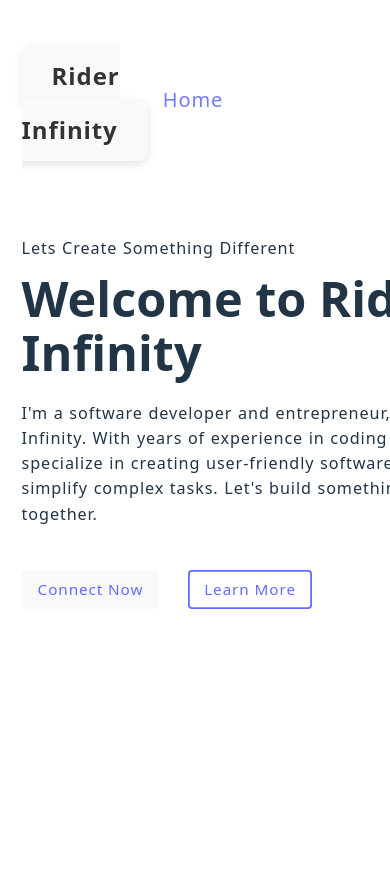
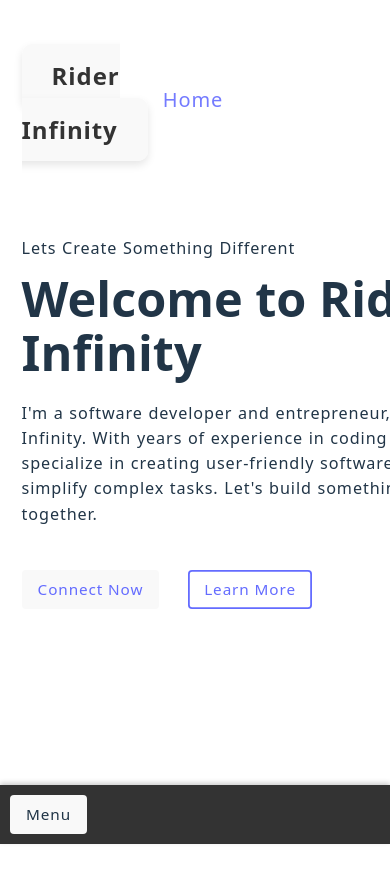
Before and after one commit to rider315/newgit, a React (Vite) app in the folder client/: page / in a window 390 px wide. Shown: the top 882 px of the page. Built offline with nearby package versions, Linux system fonts and the light colour scheme; no server answers; some icons are missing.

Commit message:
responsive settings

```diff
--- a/client/index.html
+++ b/client/index.html
@@ -7,7 +7,7 @@
     <link rel="icon" type="image/svg+xml" href="/images/favicon.png" />
     <meta name="viewport" content="width=device-width, initial-scale=1.0" />
     <script src="https://cdn.lordicon.com/lordicon.js"></script>
-    <title>Vite + React</title>
+    <title>Rider Infinity</title>
   </head>
   <body>
     <div id="root"></div>
--- a/client/src/pages/Home.css
+++ b/client/src/pages/Home.css
@@ -95,7 +95,7 @@
   }
 
 
-  @media screen and (max-width: 768px) {
+  /* @media screen and (max-width: 768px) {
     #particular_portfolio {
     height: 30%;
     width: 40%;
@@ -112,4 +112,70 @@
     border-image-slice: 9;
     border-style: solid;
     }
+  } */
+
+
+
+
+  /* Responsive CSS for #particular_portfolio section */
+@media screen and (max-width: 768px) {
+  #particular_portfolio {
+    height: auto;
+    width: 90%;
+    flex-basis: 100%;
+    padding: 20px;
+    margin-bottom: 20px;
   }
+
+  #particular_portfolio img {
+    width: 100%;
+    height: auto;
+  }
+
+  #particular_portfolio:hover > h3 {
+    margin-top: 0;
+    opacity: 1;
+  }
+}
+.taskbar {
+  display: none; /* Hide taskbar by default */
+}
+
+@media screen and (max-width: 768px) {
+  .taskbar {
+    display: block; /* Show taskbar on smaller screens */
+    position: fixed;
+    bottom: 0;
+    left: 0;
+    width: 100%;
+    background-color: #333;
+    padding: 10px;
+    box-shadow: 0 -2px 5px rgba(0, 0, 0, 0.2);
+    z-index: 1000;
+  }
+
+  .mobile-menu {
+    display: none; /* Hide mobile menu by default */
+    text-align: center;
+  }
+
+  .mobile-menu.active {
+    display: block; /* Show mobile menu when active */
+  }
+
+  .mobile-menu ul {
+    list-style-type: none;
+    padding: 0;
+    margin: 0;
+  }
+
+  .mobile-menu ul li {
+    margin-bottom: 10px;
+  }
+
+  .mobile-menu ul li a {
+    color: #fff;
+    text-decoration: none;
+    font-size: 18px;
+  }
+}
--- a/client/src/pages/Home.jsx
+++ b/client/src/pages/Home.jsx
@@ -22,6 +22,17 @@ export const Home = () => {
   return (
     <>
       <main>
+      <div class="taskbar">
+  <button class="menu-toggle">Menu</button>
+  <nav class="mobile-menu">
+    <ul>
+      <li><a href="#">Home</a></li>
+      <li><a href="#">About</a></li>
+      <li><a href="#">Services</a></li>
+      <li><a href="#">Contact</a></li>
+    </ul>
+  </nav>
+</div>
         <section className="section-hero">
           <div className="container grid grid-two-cols">
             <div className="hero-content">
```
